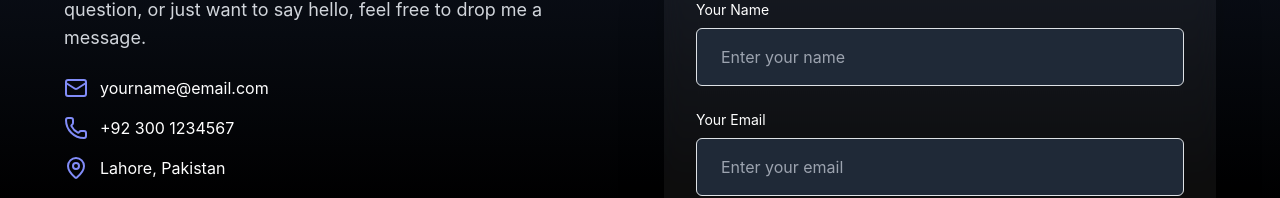
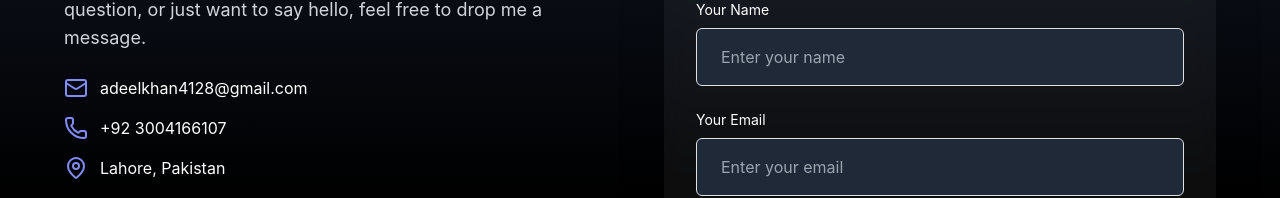
Before and after one commit to adeel4166/Abdul-Haseeb-Portfolio, a React (Create React App) app: page / in a window 1280 px wide. Both pictures are taken after a click on the button "Hire Me". Shown: the part 200-398 px from the top of the page. Built offline with nearby package versions, Linux system fonts and the light colour scheme.

Commit message:
added vercel.json for routing

```diff
--- a/package.json
+++ b/package.json
@@ -19,7 +19,7 @@
   },
   "scripts": {
     "start": "react-scripts start",
-    "build": "react-scripts build",
+    "build": "react-scripts build --no-eslint",
     "test": "react-scripts test",
     "eject": "react-scripts eject"
   },
--- a/src/components/Contact.jsx
+++ b/src/components/Contact.jsx
@@ -50,11 +50,11 @@ export default function Contact() {
           <div className="space-y-4">
             <motion.div className="flex items-center space-x-3" variants={item}>
               <Mail className="text-indigo-400" />
-              <span>yourname@email.com</span>
+              <span>adeelkhan4128@gmail.com</span>
             </motion.div>
             <motion.div className="flex items-center space-x-3" variants={item}>
               <Phone className="text-indigo-400" />
-              <span>+92 300 1234567</span>
+              <span>+92 3004166107</span>
             </motion.div>
             <motion.div className="flex items-center space-x-3" variants={item}>
               <MapPin className="text-indigo-400" />
```
Also changed, not shown: 1 other file (tests, documents, lock files or other folders).
